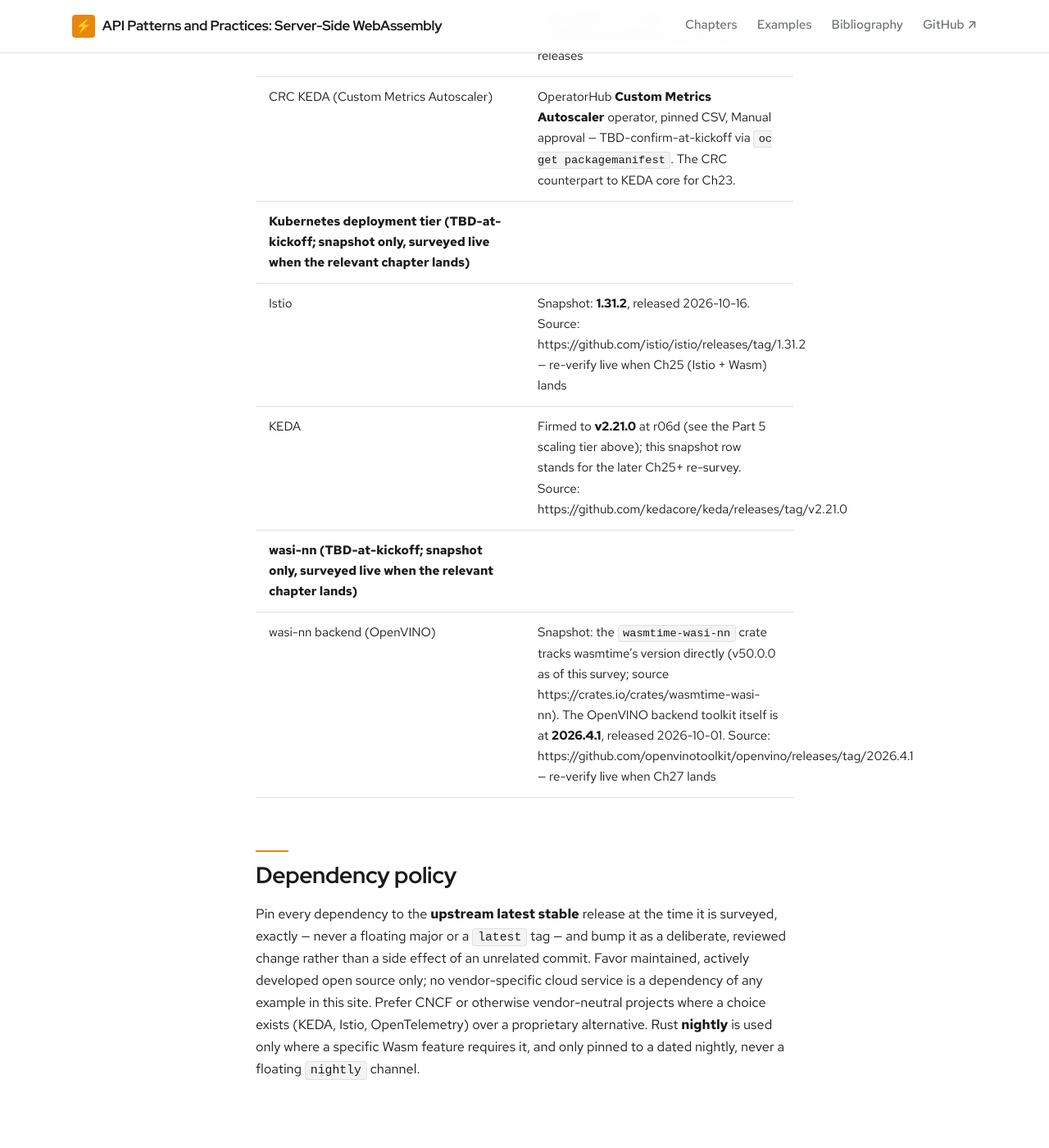
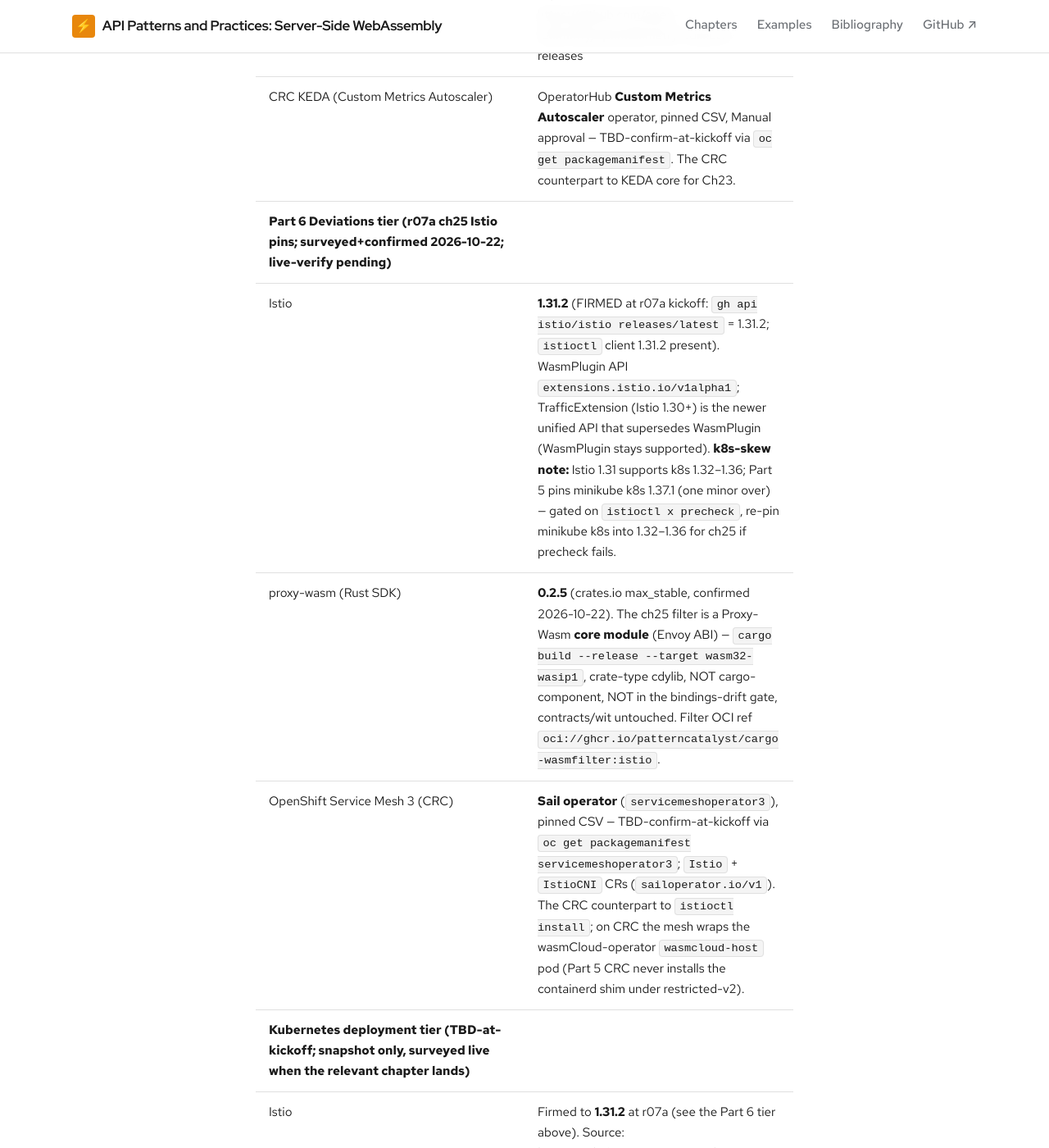
Before and after one commit to patterncatalyst/cn-patterns-and-practices-webassembly, a Jekyll site: the page built from _plans/version-matrix.md, in a window 1280 px wide and 1400 px high, scrolled down 11705 px. Shown: the whole window at 82% size. Built offline with Jekyll 4.4.1, drawn with Linux system fonts in a browser that asks for light colours; some web fonts are replaced; some of the changed text lies outside the part shown.

Commit message:
r07a: CI gate + version-matrix for ch25 Istio proxy-wasm filter
contracts.yml: examples job adds wasm32-wasip1 target + a build-only step for the proxy-wasm
Istio filter (cargo build --target wasm32-wasip1; EXCLUDED from the bindings-drift gate — it's a
core module, no bindings, no contracts/wit); k8s-manifests job renders the istio minikube overlay +
kubeconforms the CRC WasmPlugin/Gateway/VirtualService/Route (-ignore-missing-schemas). No cluster
in CI; validated all new kubeconform targets locally (PASS). version-matrix: Part 6 tier — Istio
1.31.2 firmed, proxy-wasm 0.2.5, OSSM3 Sail operator (CSV TBD), k8s-skew note.

```diff
--- a/_plans/version-matrix.md
+++ b/_plans/version-matrix.md
@@ -88,8 +88,12 @@
 | grafana/otel-lgtm | **0.33.1** (bundles OTel Collector 0.161.0 + Grafana/Tempo/Loki/Prometheus) — the Ch24 in-cluster LGTM backend on **minikube only**. Source: https://github.com/grafana/docker-otel-lgtm |
 | otel/opentelemetry-collector-contrib | **0.163.1** — the Ch24 **CRC** telemetry sink: a minimal ROOTLESS collector under restricted-v2 (NO SCC exception, DRQ-072); evidence read from its debug/file exporters. Source: https://github.com/open-telemetry/opentelemetry-collector-releases |
 | CRC KEDA (Custom Metrics Autoscaler) | OperatorHub **Custom Metrics Autoscaler** operator, pinned CSV, Manual approval — TBD-confirm-at-kickoff via `oc get packagemanifest`. The CRC counterpart to KEDA core for Ch23. |
+| **Part 6 Deviations tier (r07a ch25 Istio pins; surveyed+confirmed 2026-10-22; live-verify pending)** | |
+| Istio | **1.31.2** (FIRMED at r07a kickoff: `gh api istio/istio releases/latest` = 1.31.2; `istioctl` client 1.31.2 present). WasmPlugin API `extensions.istio.io/v1alpha1`; TrafficExtension (Istio 1.30+) is the newer unified API that supersedes WasmPlugin (WasmPlugin stays supported). **k8s-skew note:** Istio 1.31 supports k8s 1.32–1.36; Part 5 pins minikube k8s 1.37.1 (one minor over) — gated on `istioctl x precheck`, re-pin minikube k8s into 1.32–1.36 for ch25 if precheck fails. |
+| proxy-wasm (Rust SDK) | **0.2.5** (crates.io max_stable, confirmed 2026-10-22). The ch25 filter is a Proxy-Wasm **core module** (Envoy ABI) — `cargo build --release --target wasm32-wasip1`, crate-type cdylib, NOT cargo-component, NOT in the bindings-drift gate, contracts/wit untouched. Filter OCI ref `oci://ghcr.io/patterncatalyst/cargo-wasmfilter:istio`. |
+| OpenShift Service Mesh 3 (CRC) | **Sail operator** (`servicemeshoperator3`), pinned CSV — TBD-confirm-at-kickoff via `oc get packagemanifest servicemeshoperator3`; `Istio` + `IstioCNI` CRs (`sailoperator.io/v1`). The CRC counterpart to `istioctl install`; on CRC the mesh wraps the wasmCloud-operator `wasmcloud-host` pod (Part 5 CRC never installs the containerd shim under restricted-v2). |
 | **Kubernetes deployment tier (TBD-at-kickoff; snapshot only, surveyed live when the relevant chapter lands)** | |
-| Istio | Snapshot: **1.31.2**, released 2026-10-16. Source: https://github.com/istio/istio/releases/tag/1.31.2 — re-verify live when Ch25 (Istio + Wasm) lands |
+| Istio | Firmed to **1.31.2** at r07a (see the Part 6 tier above). Source: https://github.com/istio/istio/releases/tag/1.31.2 |
 | KEDA | Firmed to **v2.21.0** at r06d (see the Part 5 scaling tier above); this snapshot row stands for the later Ch25+ re-survey. Source: https://github.com/kedacore/keda/releases/tag/v2.21.0 |
 | **wasi-nn (TBD-at-kickoff; snapshot only, surveyed live when the relevant chapter lands)** | |
 | wasi-nn backend (OpenVINO) | Snapshot: the `wasmtime-wasi-nn` crate tracks wasmtime's version directly (v50.0.0 as of this survey; source https://crates.io/crates/wasmtime-wasi-nn). The OpenVINO backend toolkit itself is at **2026.4.1**, released 2026-10-01. Source: https://github.com/openvinotoolkit/openvino/releases/tag/2026.4.1 — re-verify live when Ch27 lands |
```
Also changed, not shown: .github/workflows/contracts.yml.
